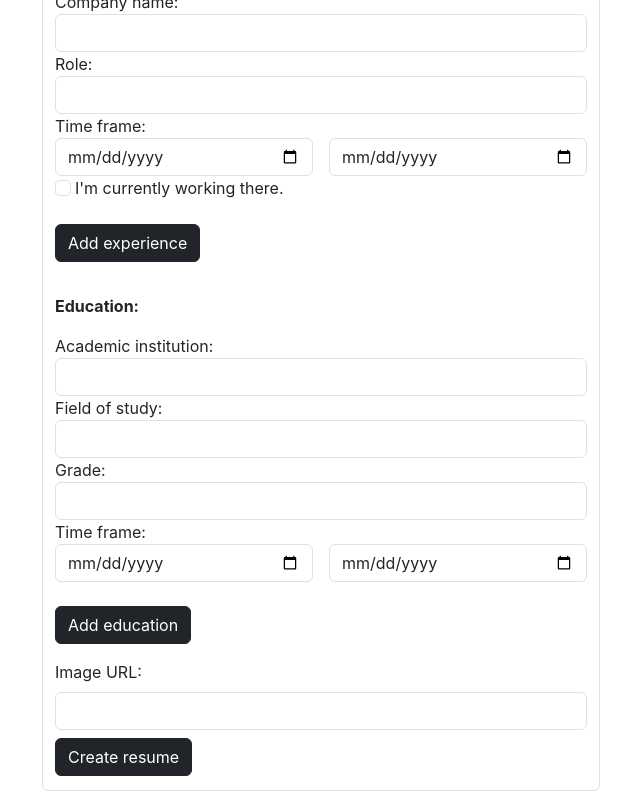
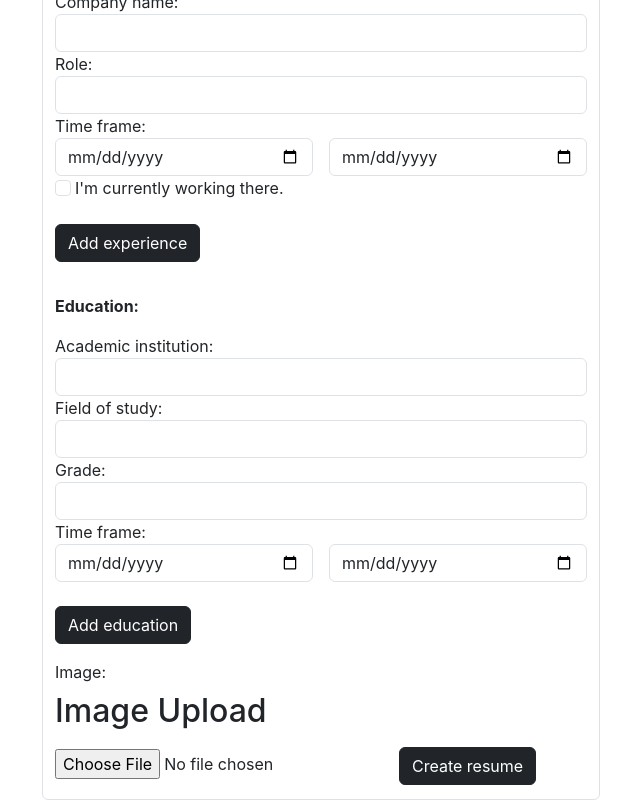
Before and after one commit to OdeyaSadoun/viteProject, a React (Vite) app: page /resume/add in a window 1280 px wide. Shown: the part 323-1123 px from the top of the page, without its empty margins (40-680 px from the left). Built offline with nearby package versions, Linux system fonts and the light colour scheme.

Commit message:
add image in client

```diff
--- /dev/null
+++ b/src/comp_static/ImageUploadComponet.jsx
@@ -0,0 +1,31 @@
+import React, { useState } from 'react';
+
+const ImageUploadComponent = () => {
+  const [image, setImage] = useState(null);
+
+  const handleImageChange = (event) => {
+    const selectedFile = event.target.files[0];
+    if (selectedFile) {
+      const reader = new FileReader();
+      reader.onloadend = () => {
+        setImage(reader.result);
+      };
+      reader.readAsDataURL(selectedFile);
+    }
+  };
+
+  return (
+    <div>
+      <h2>Image Upload</h2>
+      <input type="file" accept="image/*" onChange={handleImageChange} />
+      {image && (
+        <div>
+          <h3>Preview:</h3>
+          <img src={image} alt="Uploaded" style={{ maxWidth: '100%', maxHeight: '300px' }} />
+        </div>
+      )}
+    </div>
+  );
+};
+
+export default ImageUploadComponent;
--- a/src/resume/ResumeInput.jsx
+++ b/src/resume/ResumeInput.jsx
@@ -9,11 +9,12 @@ import { useCollection } from '../hooks/useCollection'
 import { db } from '../firebase/config'
 import { collection, addDoc, doc, deleteDoc, updateDoc } from 'firebase/firestore'
 import { AppContext } from '../context/context';
+import ImageUploadComponent from '../comp_static/ImageUploadComponet';
 
 // import GeneratePdf from '../comp_static/generatePdf';
 
 const ResumeInput = () => {
-    const {userId} = useContext(AppContext)
+    const { userId } = useContext(AppContext)
     const { works_ar, educations_ar } = useSelector(myStore => myStore.resumeSlice);
 
     const { register, handleSubmit, formState: { errors } } = useForm();
@@ -23,6 +24,20 @@ const ResumeInput = () => {
 
     const [toggle, setToggle] = useState(false);
     const [resumeObject, setResumeObject] = useState({});
+    const [imageURL, setImageURL] = useState(null);
+
+    const handleImageChange = (event) => {
+      const selectedFile = event.target.files[0];
+      console.log(URL.createObjectURL(selectedFile));
+      setImageURL(URL.createObjectURL(selectedFile));
+    //   if (selectedFile) {
+    //     const reader = new FileReader();
+    //     reader.onloadend = () => {
+    //       setImage(reader.result);
+    //     };
+        // reader.readAsDataURL(selectedFile);
+
+    };
 
     const showResume = () => {
         setToggle(!toggle)
@@ -49,13 +64,14 @@ const ResumeInput = () => {
 
     const nameRef = register("name", { required: true, minLength: 2 });
     const titleRef = register("title", { required: true, minLength: 2 });
-    const imageRef = register("image", { required: true, minLength: 4 });
+    // const imageRef = register("image", { required: true, minLength: 4 });
 
     const onSub = (dataBody) => {
         dataBody.works = works_ar;
         dataBody.educations = educations_ar;
         dataBody.userid = userId;
         dataBody.id = Date.now();
+        dataBody.image = imageURL;
         showResume();
         setResumeObject(dataBody);
         addNewCVDoc(dataBody);
@@ -99,10 +115,16 @@ const ResumeInput = () => {
 
                     <br />
 
-                    <label className='my-2'>Image URL:</label>
-                    <input {...imageRef} type='text' className='form-control' required />
-                    {errors.image && <div className='text-danger'>* Enter valid name: min 4 chars</div>}
-
+                    <label className='my-2'>Image:</label>
+                    {/* <ImageUploadComponent/> */}
+                    <h2>Image Upload</h2>
+                    <input type="file" accept="image/*" onChange={handleImageChange} />
+                    {imageURL && (
+                        <div>
+                            <h3>Preview:</h3>
+                            <img src={imageURL} alt="Uploaded" style={{ maxWidth: '100%', maxHeight: '300px' }} />
+                        </div>
+                    )}
                     <button className='btn btn-dark my-2' >Create resume</button>
 
                 </form>
--- a/src/resume/ResumeOutput.jsx
+++ b/src/resume/ResumeOutput.jsx
@@ -27,7 +27,7 @@ const ResumeOutput = (props) => {
 
     return (
         <div>
-            <div className='output container m-5 bg-info'>
+            <div className='output container m-5'>
 
                 <div className='header_cv d-flex align-items-center'>
                     <div>
@@ -75,6 +75,20 @@ const ResumeOutput = (props) => {
 
 
             </div>
+            <div>
+                <button onClick={() => {
+                    document.querySelector(".output").className = "output container m-5 bg-info";
+                }} className='btn btn-info'>1</button>
+                <button onClick={() => {
+                    document.querySelector(".output").className = " output container m-5 bg-dark text-danger";
+                }} className='btn btn-dark'>2</button>
+                <button onClick={() => {
+                    document.querySelector(".output").className = "output container m-5 bg-danger";
+                }} className='btn btn-danger'>3</button>
+                <button onClick={() => {
+                    document.querySelector(".output").className = "output container m-5 bg-warning";
+                }} className='btn btn-warning'>4</button>
+            </div>
             <button onClick={downloadPDF}>Download</button>
         </div>
     )
--- a/src/resume/ResumeSingle.jsx
+++ b/src/resume/ResumeSingle.jsx
@@ -32,7 +32,7 @@ const ResumeSingle = () => {
     }
 
     return (
-        <div>
+        <div className='container mx-auto col-md-6'>
             {resumeData ? (
                 <ResumeOutput resumeObject={resumeData} />
             ) : (
```
